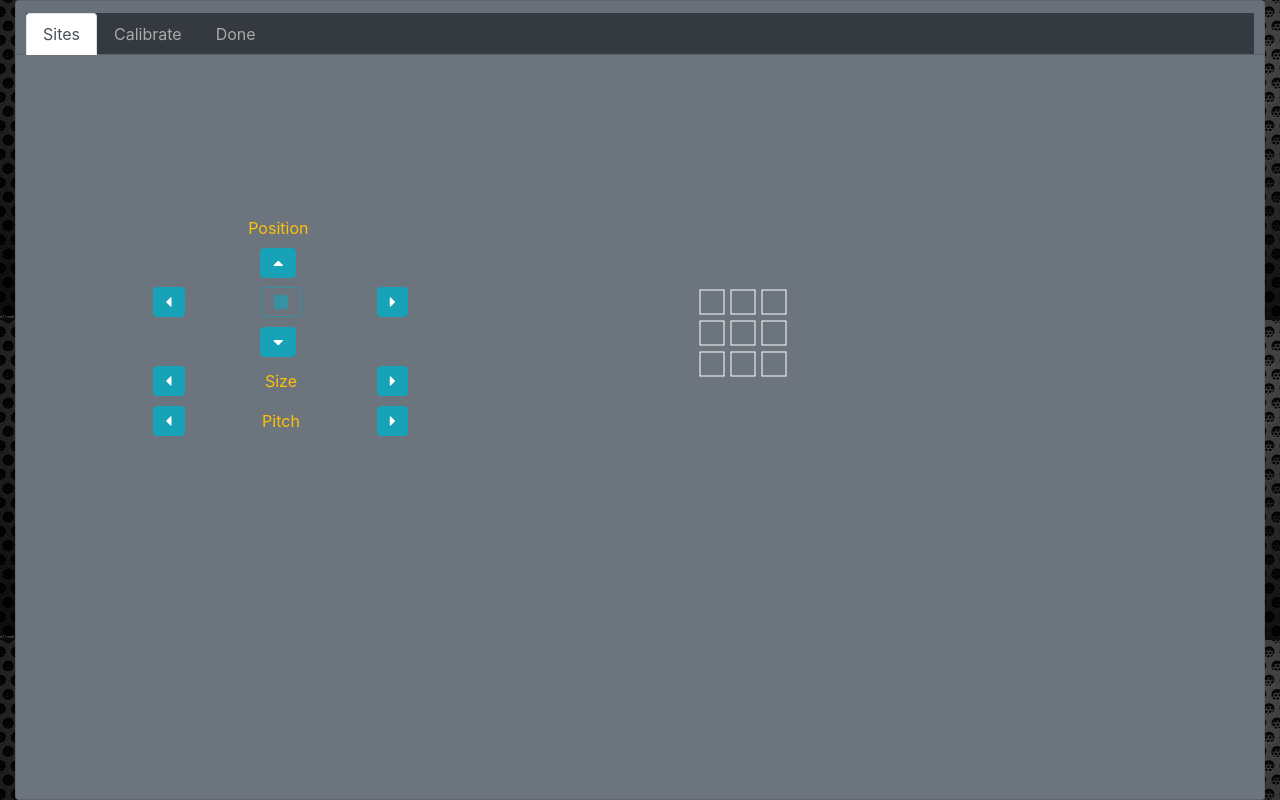
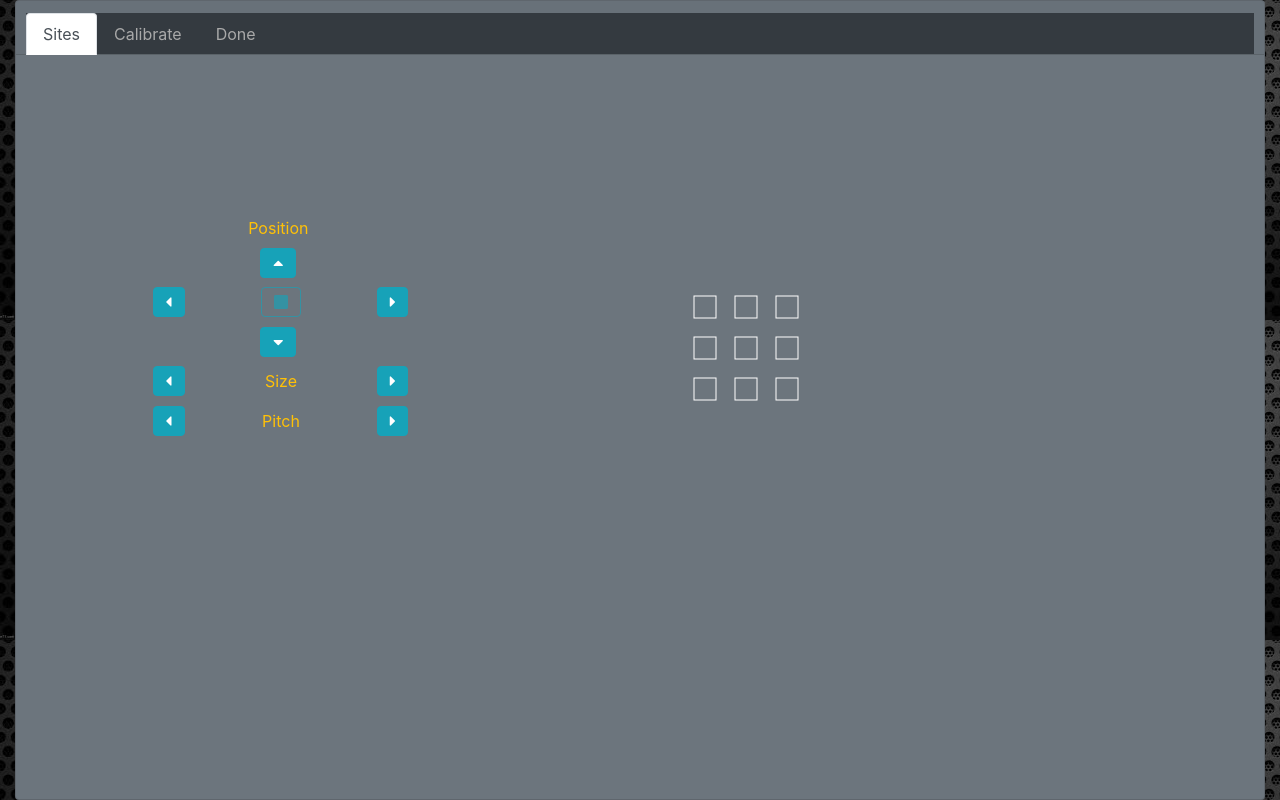
Before and after one commit to barskey/solve-o-matic, a Flask app: page /calibration in a window 1280 px wide. Run offline with Flask 2, Linux system fonts and the light colour scheme; some libraries are stand-ins or nearby versions.

Commit message:
Added video to calibration sites.

```diff
--- a/app/calibrate.json
+++ b/app/calibrate.json
@@ -1 +1 @@
-{"crop": {"tl": [99, 99], "size": 3}, "sites": {"tlx": 45, "tly": 35, "size": 24, "pitch": 31}, "gripa": {"open": 178, "close": 151, "load": 143, "ccw": 3, "cw": 176, "center": 90}, "gripb": {"open": 176, "close": 155, "load": 144, "ccw": 4, "cw": 179, "center": 93}, "colors": {"red": [114, 25, 28], "orange": [174, 162, 43], "yellow": [174, 162, 43], "green": [1, 71, 29], "blue": [2, 38, 88], "white": [182, 190, 193]}}
+{"crop": {"tl": [99, 99], "size": 3}, "sites": {"tlx": 34, "tly": 31, "size": 22, "pitch": 41}, "gripa": {"open": 178, "close": 151, "load": 143, "ccw": 3, "cw": 176, "center": 90}, "gripb": {"open": 176, "close": 155, "load": 144, "ccw": 4, "cw": 179, "center": 93}, "colors": {"red": [114, 25, 28], "orange": [174, 162, 43], "yellow": [174, 162, 43], "green": [1, 71, 29], "blue": [2, 38, 88], "white": [182, 190, 193]}}
--- a/app/routes.py
+++ b/app/routes.py
@@ -38,7 +38,7 @@ def set_calibrate():
 
 @app.route('/get_sites', methods=['POST'])
 def get_sites():
-	return jsonify({'left': cal.SITES['tlx'], 'top': cal.SITES['tly'], 'pitch': cal.SITES['pitch'], 'size': cal.SITES['size']})
+	return jsonify({'sites': cal.SITES})
 
 @app.route('/move_gripper', methods=['POST'])
 def move_gripper():
--- a/app/static/js/calibration.js
+++ b/app/static/js/calibration.js
@@ -1,25 +1,38 @@
 $( document ).ready( function() {
-    var sites_left, sites_top, sites_size, sites_pitch;
+    var sites;
+
+    const video = $( "#video" )[0]; // [0] gets the DOM object from the jquery object
+
+    const constraints = {
+        video: {width: {exact: 160}, height: {exact: 160}}
+    };
+
+    // start the camera streaming
+    navigator.mediaDevices.getUserMedia( constraints ).then(
+        function(stream) {
+            console.log("Capturing video...");
+            video.srcObject = stream;
+        }, function(error) {
+            console.error("Error: ", error);
+        }
+    );
 
     function get_sites() {
         $.post( "/get_sites" )
         .done( function( response ) {
-            sites_left = response.left;
-            sites_top = response.top;
-            sites_pitch = response.pitch;
-            sites_size = response.size;
+            sites = response.sites;
             draw_sites();
         });
     }
 
+    var canvas = $( "#sites-canvas" )[0]
+    var sc = canvas.getContext( "2d" );
     function draw_sites() {
-        var canvas = $( "#sites-canvas" )[0]
-        var sc = canvas.getContext( "2d" );
         sc.clearRect(0, 0, canvas.width, canvas.height);
         sc.strokeStyle = "#FFFFFF"
         for ( var r = 0; r < 3; r++ ) {
             for ( var c = 0; c < 3; c++ ) {
-                sc.strokeRect ( sites_left + (c * sites_pitch), sites_top + (r * sites_pitch), sites_size, sites_size );
+                sc.strokeRect ( sites.tlx + (c * sites.pitch), sites.tly + (r * sites.pitch), sites.size, sites.size );
             }
         }
     }
--- a/app/templates/calibration.html
+++ b/app/templates/calibration.html
@@ -52,8 +52,9 @@
 							</table>
 						</div>
 						<div class="col-1"></div>
-						<div class="col">
-							<canvas width="160" height="160" id="sites-canvas"></canvas>
+						<div class="col" id="screenshot">
+							<video id="video" class="position-absolute" autoplay></video>
+							<canvas width="160" height="160" class="position-absolute" id="sites-canvas"></canvas>
 						</div>
 					</div>
 				</div>
```
Also changed, not shown: app/static/js/scan.js (+14 -4 lines).
